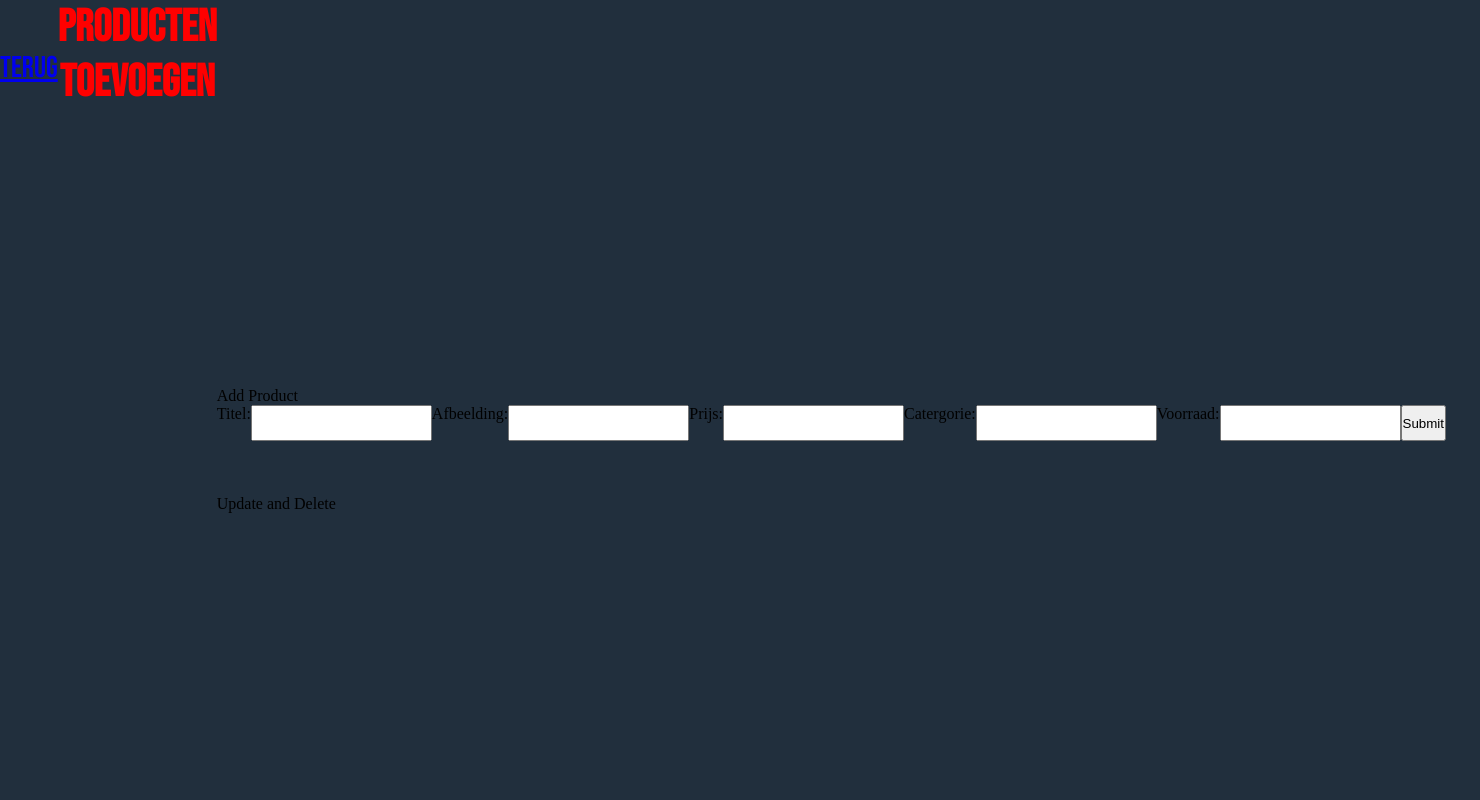
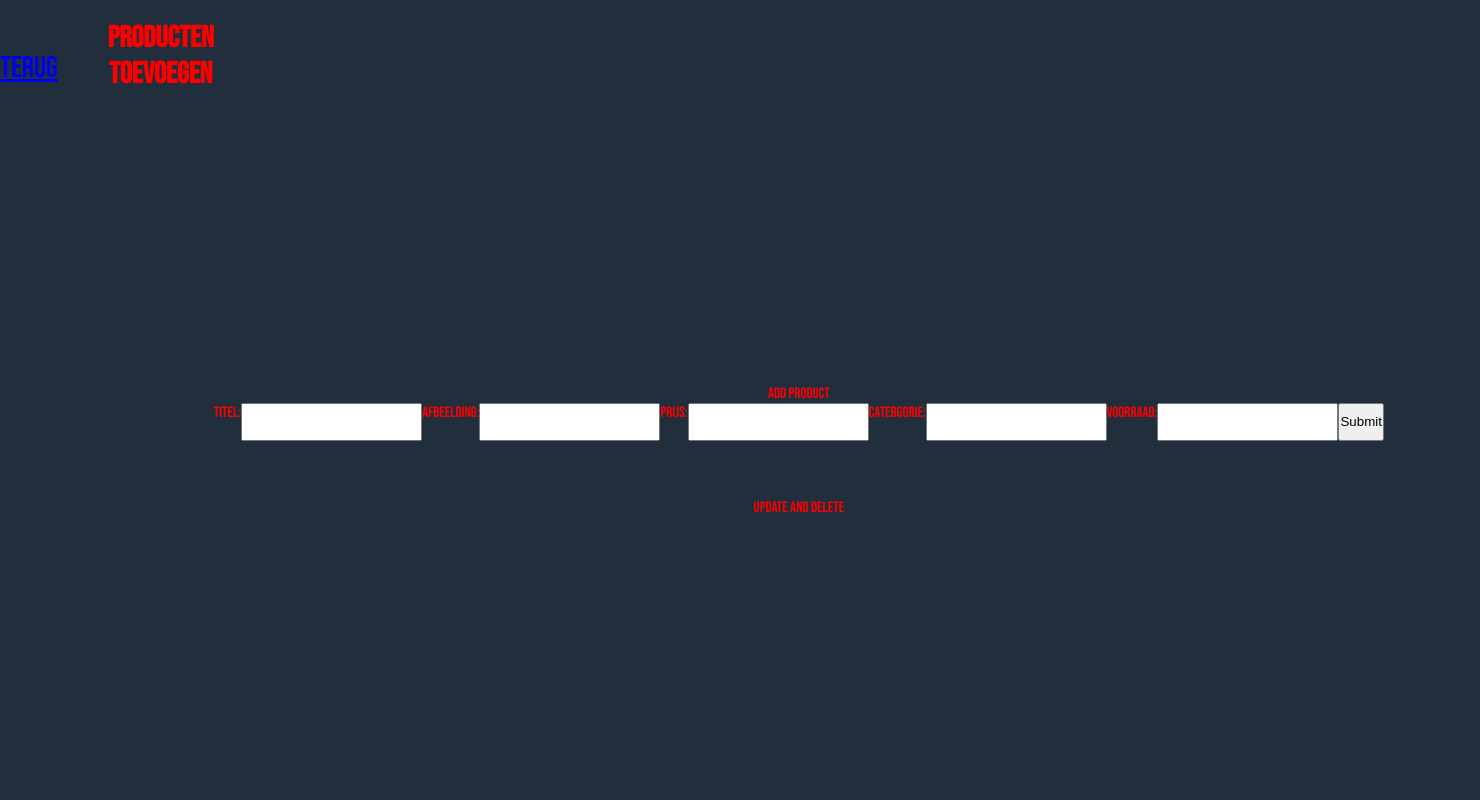
Before and after one commit to GavinTetteroo/Project-miniCRUD-main, a PHP site: page /php/addproduct.php in a window 1480 px wide. Run offline with PHP 8.4, Linux system fonts and the light colour scheme; the visitor is signed in with stand-in values (Sample User, id 1); data that the repository does not hold is empty.

Commit message:
V2.4
kleine aanpassingen

```diff
--- a/css/Project-miniCRUD.css
+++ b/css/Project-miniCRUD.css
@@ -384,19 +384,26 @@ header .balkjes img {
   display: flex;
   flex-direction: column;
   justify-content: center;
+  align-items: center;
   margin-top: 100px;
-  margin-right: 5000px;
-
+  margin-right: 100px;
+  width: 100%;
+  font-size: 15px;
+  font-family: 'Bebas Neue', cursive;
+  color: red;
 }
 
 .product-text {
-  width: 100%;
+  height: 100px;
   text-align: center;
   display: flex;
   flex-direction: column;
   color: red;
-  font-size: 30px;
+  font-size: 20px;
   font-family: 'Bebas Neue', cursive;
+  margin-left: 50px;
+  margin-top: 20px;
+
 }
 
 .add-product {
@@ -422,6 +429,23 @@ header .balkjes img {
   font-family: 'Bebas Neue', cursive;
 }
 
+
+
+.login1 form{
+  display: flex;
+  flex-direction: column;
+  justify-content: space-evenly;
+  align-items: center;
+  margin-left: 665px;
+  margin-top: 200px;
+  color: red;
+  font-size: 20px;
+  font-family: 'Bebas Neue', cursive;
+}
+
+
+
+
 .uitlog1 {
   display: flex;
 
```
Also changed, not shown: php/inlog.php (+6 -3 lines).
